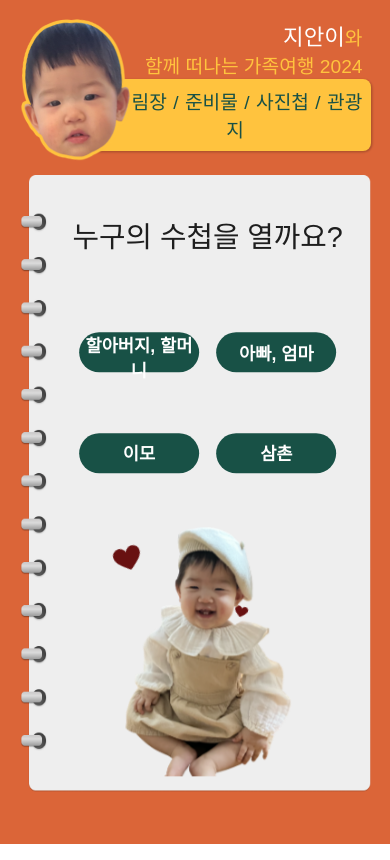
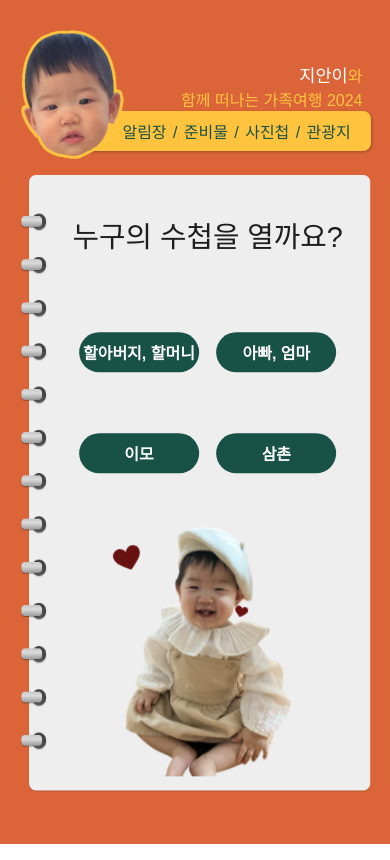
Before and after one commit to Songari89/familytour, a React (Create React App) app: page / in a window 390 px wide. Built offline with nearby package versions, Linux system fonts and the light colour scheme; no server answers; a web font is replaced by a local one.

Commit message:
GALAXY FLIP EDIT

```diff
--- a/src/components/Header.module.css
+++ b/src/components/Header.module.css
@@ -148,7 +148,7 @@
     height: 30px;
   }
 }
-@media(max-width: 380px){
+@media(max-width: 390px){
   .jianicon{
     height: 90%;
   }
--- a/src/components/PhotoItem.module.css
+++ b/src/components/PhotoItem.module.css
@@ -1,7 +1,6 @@
 
 .imagecontainer {
   overflow: hidden;
-  border-radius: 0.8rem;
   position: relative;
 }
 .sampleimage {
--- a/src/components/PlaceItem.module.css
+++ b/src/components/PlaceItem.module.css
@@ -82,7 +82,7 @@
   }
 }
 
-@media(max-width: 380px){
+@media(max-width: 390px){
   .titlecontainer > p{
     font-size:1.1rem;
   }
--- a/src/pages/NoticeDetail.module.css
+++ b/src/pages/NoticeDetail.module.css
@@ -40,7 +40,7 @@
   }
 }
 
-@media (max-width: 380px) {
+@media (max-width: 390px) {
   .list > .title {
     font-size: 1rem;
   }
--- a/src/pages/Select.module.css
+++ b/src/pages/Select.module.css
@@ -135,3 +135,9 @@
     font-size: 1.1rem;
   }
 }
+
+@media(max-width:390px){
+  .btn{
+    font-size: 1rem;
+  }
+}
--- a/src/pages/Todo.module.css
+++ b/src/pages/Todo.module.css
@@ -50,7 +50,7 @@
   }
 }
 
-@media (max-width: 380px) {
+@media (max-width: 390px) {
   .list {
     font-size: 1rem;
   }
--- a/src/pages/TodoListDetail.module.css
+++ b/src/pages/TodoListDetail.module.css
@@ -55,7 +55,7 @@
 }
 }
 
-@media(max-width:380px){
+@media(max-width:390px){
   .checkedbtn{
     width: 50%;
   }
--- a/src/util/Constants.css
+++ b/src/util/Constants.css
@@ -174,7 +174,7 @@ ul {
   }
 }
 
-@media(max-width:380px){
+@media(max-width:390px){
   .menu{
     font-size:1.1;
     width: 4rem;
```
